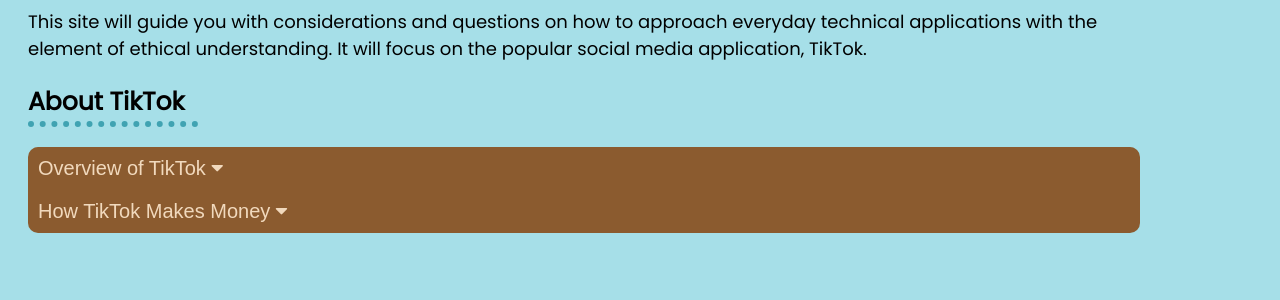
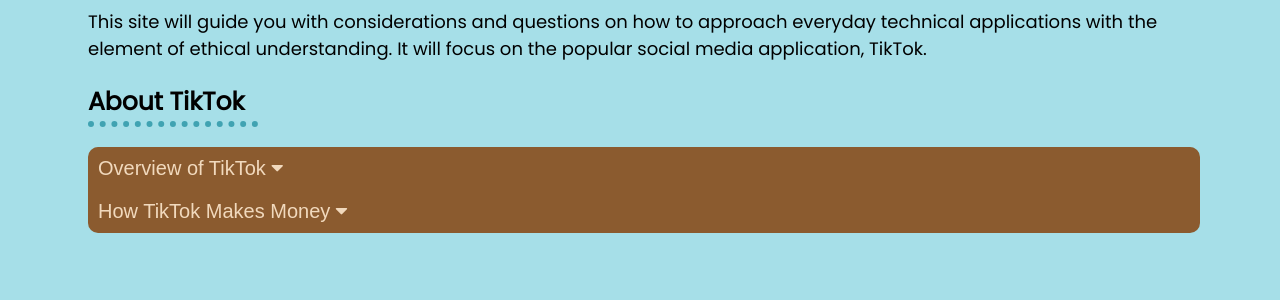
Before and after one commit to kelly-wei/ethics-primer, a plain HTML site: page index.html in a window 1280 px wide. Shown: the part 361-661 px from the top of the page. Drawn offline with Linux system fonts and the light colour scheme.

Commit message:
updated spacing

```diff
--- a/style.css
+++ b/style.css
@@ -1,6 +1,6 @@
 html, body{
     background-color: #A6DFE8;
-    width: 90vw;
+    padding-left: 30px;
 }
 
 footer{
```
